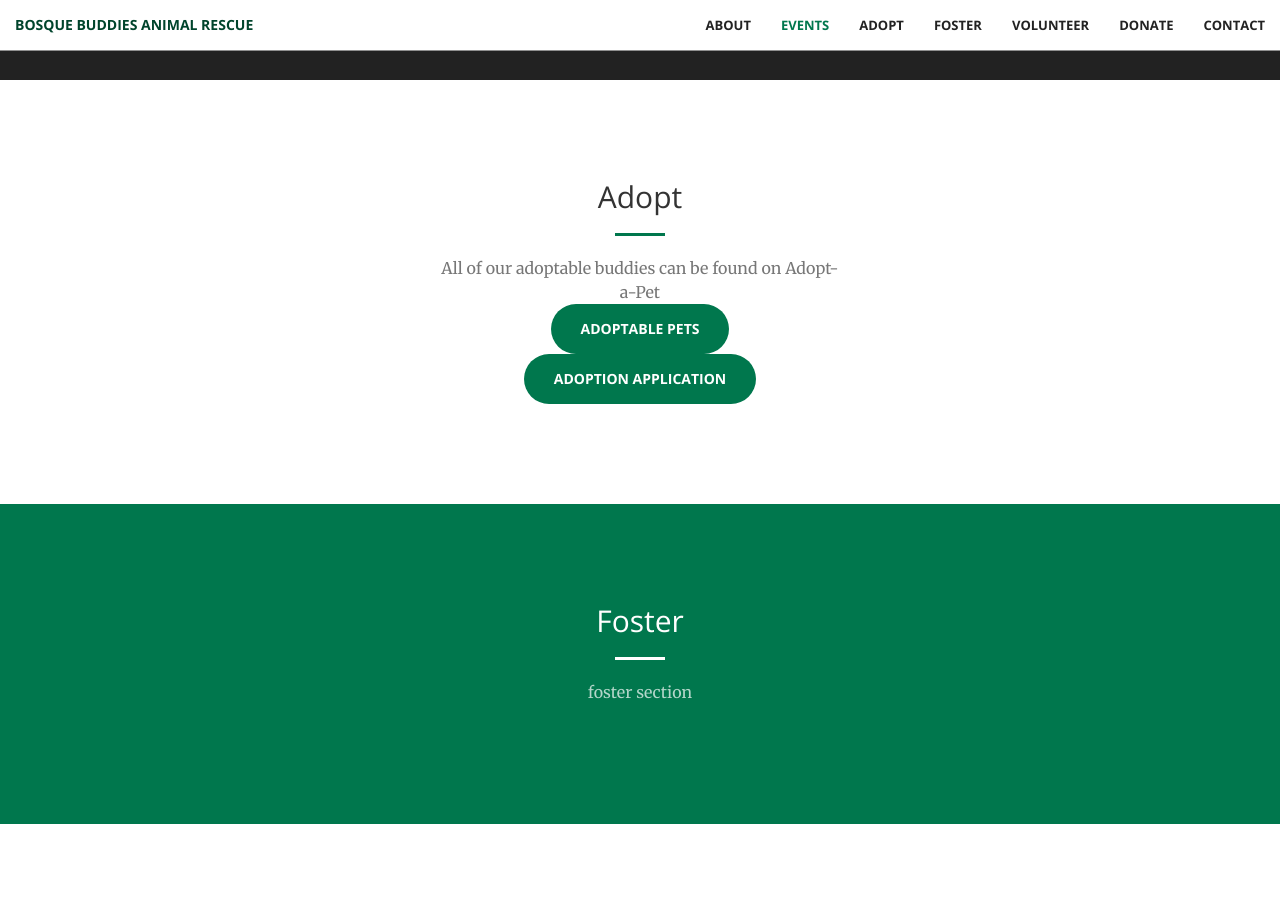
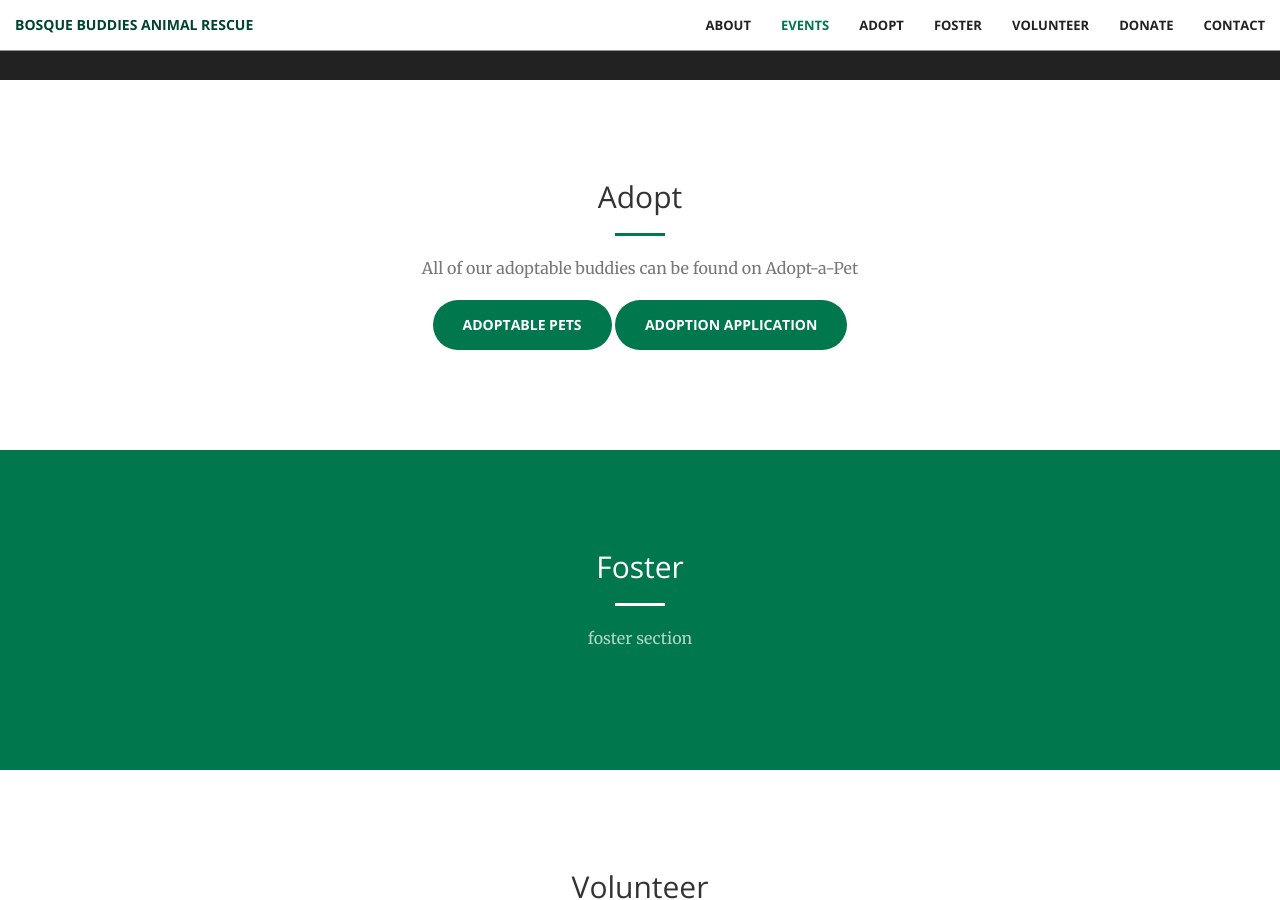
Before and after one commit to bbanimalrescue/bbanimalrescue.github.io, a Jekyll site: the page built from index.html, in a window 1280 px wide and 900 px high, scrolled down 2085 px. Built offline with Jekyll 4.4.1, drawn with Linux system fonts in a browser that asks for light colours.

Commit message:
Removed service-box style from adoption page bits

```diff
--- a/_includes/adopt.html
+++ b/_includes/adopt.html
@@ -4,11 +4,9 @@
             <div class="col-lg-8 col-lg-offset-2 text-center">
                 <h2 class="section-heading">Adopt</h2>
                 <hr>
-                <div class="service-box">
-                    <p class="text-muted">All of our adoptable buddies can be found on Adopt-a-Pet</p>
-                    <a href="#" class="btn btn-primary btn-xl page-scroll">Adoptable Pets</a>
-                    <a href="#" class="btn btn-primary btn-xl page-scroll">Adoption Application</a>
-                </div>
+                <p class="text-muted">All of our adoptable buddies can be found on Adopt-a-Pet</p>
+                <a href="#" class="btn btn-primary btn-xl page-scroll">Adoptable Pets</a>
+                <a href="#" class="btn btn-primary btn-xl page-scroll">Adoption Application</a>
             </div>
         </div>
     </div>
```
